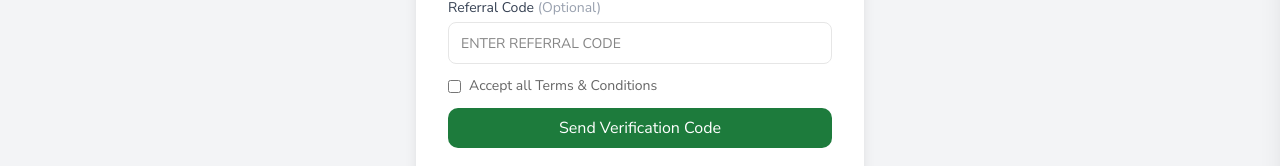
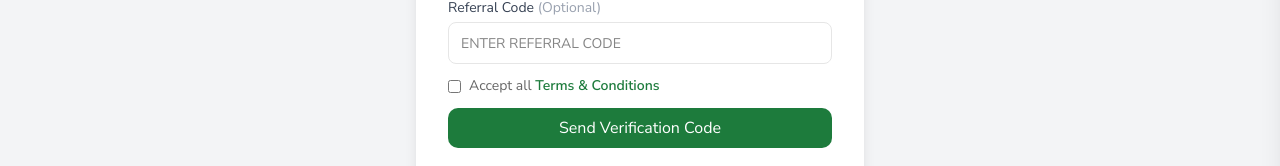
Before and after one commit to Farmchops/FarmChops-Frontend, a React (Vite) app: page /register in a window 1280 px wide. Shown: the part 462-628 px from the top of the page. Built offline with nearby package versions, Linux system fonts and the light colour scheme; no server answers; what react-google-recaptcha-v3 would draw is missing.

Commit message:
fix: make Terms & Conditions text a clickable link on register page

```diff
--- a/src/pages/auth/Register.tsx
+++ b/src/pages/auth/Register.tsx
@@ -202,7 +202,15 @@ export default function Register() {
                             disabled={isLoading}
                             className="mr-2 text-[#666666]"
                         />
-                        <label className="text-sm text-[#666666]">Accept all Terms & Conditions</label>
+                        <label className="text-sm text-[#666666]">
+                            Accept all{" "}
+                            <span
+                                onClick={() => window.open("/terms", "_blank")}
+                                className="text-[#1D7B3C] font-semibold cursor-pointer hover:underline"
+                            >
+                                Terms & Conditions
+                            </span>
+                        </label>
                     </div>
                     {errors.acceptTerms && (
                         <p className="text-red-500 text-sm mb-3">{errors.acceptTerms}</p>
```
